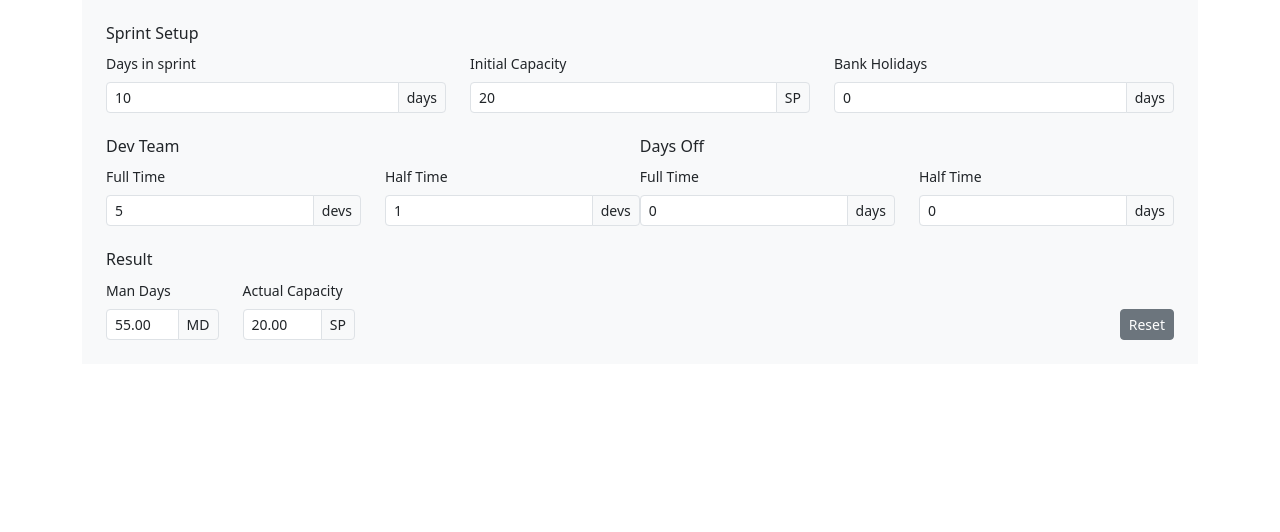
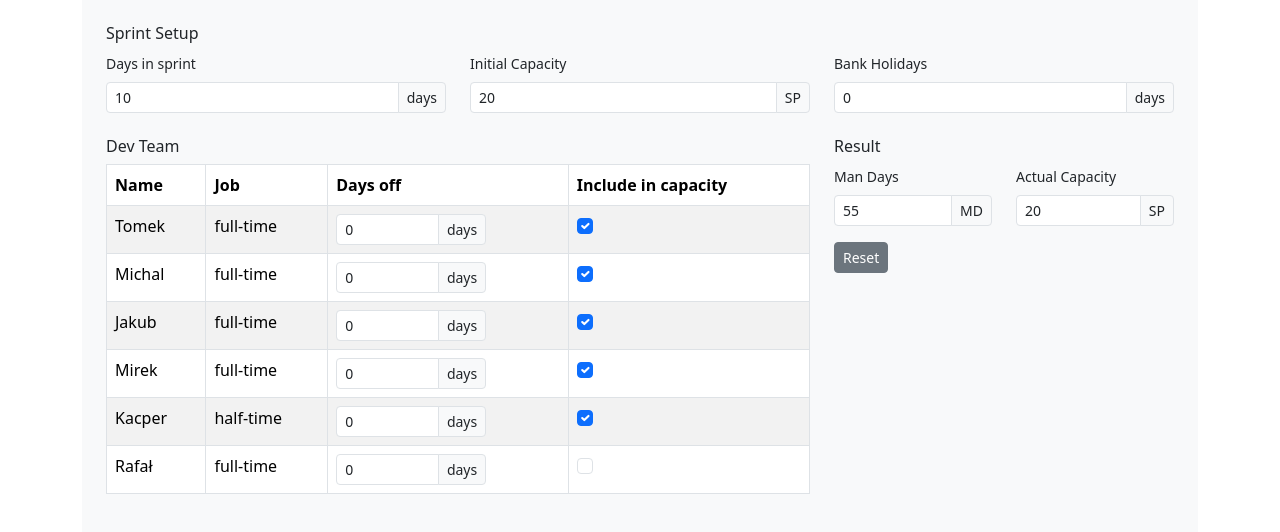
Before and after one commit to patrykovy/scrum-majster, a React (Create React App) app: page / in a window 1280 px wide. Shown: the top 532 px of the page. Built offline with nearby package versions, Linux system fonts and the light colour scheme.

Commit message:
Refactor dev team setup, allow to exclude person from capacity

```diff
--- a/src/calculator/Calculator.tsx
+++ b/src/calculator/Calculator.tsx
@@ -3,8 +3,9 @@ import Container from 'react-bootstrap/Container'
 import { useCalculatorStateManager } from './CalculatorState'
 import SprintSetup from './SprintSetup'
 import DevTeamSetup from './DevTeamSetup'
-import DaysOffSetup from './DaysOffSetup'
 import Result from './Result'
+import Col from 'react-bootstrap/Col'
+import Row from 'react-bootstrap/Row'
 
 const Calculator: React.FC = () => {
   const [state, stateManager] = useCalculatorStateManager()
@@ -12,11 +13,14 @@ const Calculator: React.FC = () => {
   return (
     <Container className="d-flex flex-column bg-light p-4 row-gap-4">
       <SprintSetup state={state} stateManager={stateManager} />
-      <div className="d-flex justify-content-between">
-        <DevTeamSetup state={state} stateManager={stateManager} />
-        <DaysOffSetup state={state} stateManager={stateManager} />
-      </div>
-      <Result state={state} stateManager={stateManager} />
+      <Row>
+        <Col sm={8}>
+          <DevTeamSetup state={state} stateManager={stateManager} />
+        </Col>
+        <Col sm={4}>
+          <Result state={state} stateManager={stateManager} />
+        </Col>
+      </Row>
     </Container>
   )
 }
--- a/src/calculator/CalculatorState.ts
+++ b/src/calculator/CalculatorState.ts
@@ -7,11 +7,24 @@ export type DevTeam = {
   halfTimeDaysOff: number
 }
 
+export enum Job {
+  FULL_TIME = 'full-time',
+  HALF_TIME = 'half-time',
+}
+
+export type Dev = {
+  id: number
+  name: string
+  job: Job
+  daysOff: number
+  capacityIncluded: boolean
+}
+
 export type CalculatorState = {
   sprintDays: number
   initialCapacity: number
   bankHolidays: number
-  devTeam: DevTeam
+  devTeam: Dev[]
 }
 
 export type CalculatorStateManager = {
@@ -25,12 +38,50 @@ const INITIAL_STATE: CalculatorState = {
   sprintDays: 10,
   initialCapacity: 20,
   bankHolidays: 0,
-  devTeam: {
-    fullTimeDevs: 5,
-    fullTimeDaysOff: 0,
-    halfTimeDevs: 1,
-    halfTimeDaysOff: 0,
-  },
+  devTeam: [
+    {
+      id: 1,
+      name: 'Tomek',
+      job: Job.FULL_TIME,
+      daysOff: 0,
+      capacityIncluded: true,
+    },
+    {
+      id: 2,
+      name: 'Michal',
+      job: Job.FULL_TIME,
+      daysOff: 0,
+      capacityIncluded: true,
+    },
+    {
+      id: 3,
+      name: 'Jakub',
+      job: Job.FULL_TIME,
+      daysOff: 0,
+      capacityIncluded: true,
+    },
+    {
+      id: 4,
+      name: 'Mirek',
+      job: Job.FULL_TIME,
+      daysOff: 0,
+      capacityIncluded: true,
+    },
+    {
+      id: 5,
+      name: 'Kacper',
+      job: Job.HALF_TIME,
+      daysOff: 0,
+      capacityIncluded: true,
+    },
+    {
+      id: 6,
+      name: 'Rafał',
+      job: Job.FULL_TIME,
+      daysOff: 0,
+      capacityIncluded: false,
+    },
+  ],
 }
 
 export function useCalculatorStateManager(): [
--- a/src/calculator/DaysOffSetup.tsx
+++ /dev/null
@@ -1,79 +0,0 @@
-import React, { useCallback } from 'react'
-import { CalculatorState, CalculatorStateManager } from './CalculatorState'
-import Row from 'react-bootstrap/Row'
-import Col from 'react-bootstrap/Col'
-import Form from 'react-bootstrap/Form'
-import InputGroup from 'react-bootstrap/InputGroup'
-
-const DaysOffSetup: React.FC<{
-  state: CalculatorState
-  stateManager: CalculatorStateManager
-}> = ({ state, stateManager }) => {
-  const onFullTimeDaysChange = useCallback(
-    ({ target: { value: rawValue } }: React.ChangeEvent<HTMLInputElement>) => {
-      const value = Number(rawValue)
-      stateManager.updateState((prev) => ({
-        ...prev,
-        devTeam: {
-          ...prev.devTeam,
-          fullTimeDaysOff: value,
-        },
-      }))
-    },
-    [stateManager]
-  )
-
-  const onHalfTimeDaysChange = useCallback(
-    ({ target: { value: rawValue } }: React.ChangeEvent<HTMLInputElement>) => {
-      const value = Number(rawValue)
-      stateManager.updateState((prev) => ({
-        ...prev,
-        devTeam: {
-          ...prev.devTeam,
-          halfTimeDaysOff: value,
-        },
-      }))
-    },
-    [stateManager]
-  )
-
-  return (
-    <div>
-      <h6>Days Off</h6>
-      <Row>
-        <Col>
-          <Form.Group>
-            <Form.Label className="small">Full Time</Form.Label>
-            <InputGroup className="input-group-sm">
-              <Form.Control
-                type="number"
-                min={0}
-                aria-describedby="fullTimeDevs"
-                value={state.devTeam.fullTimeDaysOff}
-                onChange={onFullTimeDaysChange}
-              />
-              <InputGroup.Text id="fullTimeDevs">days</InputGroup.Text>
-            </InputGroup>
-          </Form.Group>
-        </Col>
-        <Col>
-          <Form.Group>
-            <Form.Label className="small">Half Time</Form.Label>
-            <InputGroup className="input-group-sm">
-              <Form.Control
-                type="number"
-                min={0}
-                aria-describedby="halfTimeDevs"
-                value={state.devTeam.halfTimeDaysOff}
-                onChange={onHalfTimeDaysChange}
-              />
-              <InputGroup.Text id="halfTimeDevs">days</InputGroup.Text>
-            </InputGroup>
-          </Form.Group>
-        </Col>
-      </Row>
-    </div>
-  )
-}
-
-export default DaysOffSetup
--- a/src/calculator/DevTeamSetup.tsx
+++ b/src/calculator/DevTeamSetup.tsx
@@ -1,78 +1,97 @@
 import React, { useCallback } from 'react'
-import { CalculatorState, CalculatorStateManager } from './CalculatorState'
-import Row from 'react-bootstrap/Row'
-import Col from 'react-bootstrap/Col'
+import { CalculatorState, CalculatorStateManager, Dev } from './CalculatorState'
 import Form from 'react-bootstrap/Form'
 import InputGroup from 'react-bootstrap/InputGroup'
+import Table from 'react-bootstrap/Table'
 
 const DevTeamSetup: React.FC<{
   state: CalculatorState
   stateManager: CalculatorStateManager
 }> = ({ state, stateManager }) => {
-  const onFullTimeDevsChange = useCallback(
+  return (
+    <div>
+      <h6>Dev Team</h6>
+      <Table striped bordered hover>
+        <thead>
+          <tr>
+            <th>Name</th>
+            <th>Job</th>
+            <th>Days off</th>
+            <th>Include in capacity</th>
+          </tr>
+        </thead>
+        <tbody>
+          {state.devTeam
+            .sort((a, b) => a.id - b.id)
+            .map((dev) => (
+              <DevSetup key={dev.id} dev={dev} stateManager={stateManager} />
+            ))}
+        </tbody>
+      </Table>
+    </div>
+  )
+}
+
+const DevSetup: React.FC<{
+  dev: Dev
+  stateManager: CalculatorStateManager
+}> = ({ dev, stateManager }) => {
+  const onDevDaysOffChange = useCallback(
     ({ target: { value: rawValue } }: React.ChangeEvent<HTMLInputElement>) => {
       const value = Number(rawValue)
       stateManager.updateState((prev) => ({
         ...prev,
-        devTeam: {
-          ...prev.devTeam,
-          fullTimeDevs: value,
+        devTeam: [
+          ...prev.devTeam.filter((it) => it.id !== dev.id),
+          {
+            ...dev,
+            daysOff: value < 0 ? 0 : value,
           },
+        ],
       }))
     },
-    [stateManager]
+    [stateManager, dev]
   )
 
-  const onHalfTimeDevsChange = useCallback(
-    ({ target: { value: rawValue } }: React.ChangeEvent<HTMLInputElement>) => {
-      const value = Number(rawValue)
+  const onDevIncludeInCapacityChange = useCallback(
+    ({ target: { checked } }: React.ChangeEvent<HTMLInputElement>) => {
       stateManager.updateState((prev) => ({
         ...prev,
-        devTeam: {
-          ...prev.devTeam,
-          halfTimeDevs: value,
+        devTeam: [
+          ...prev.devTeam.filter((it) => it.id !== dev.id),
+          {
+            ...dev,
+            capacityIncluded: checked,
           },
+        ],
       }))
     },
-    [stateManager]
+    [stateManager, dev]
   )
 
   return (
-    <div>
-      <h6>Dev Team</h6>
-      <Row>
-        <Col>
-          <Form.Group>
-            <Form.Label className="small">Full Time</Form.Label>
-            <InputGroup className="input-group-sm">
+    <tr key={dev.id}>
+      <td>{dev.name}</td>
+      <td>{dev.job}</td>
+      <td>
+        <InputGroup className="input-group-sm" style={{ width: '150px' }}>
           <Form.Control
             type="number"
             min={0}
-                aria-describedby="fullTimeDevs"
-                value={state.devTeam.fullTimeDevs}
-                onChange={onFullTimeDevsChange}
+            value={dev.daysOff}
+            onChange={onDevDaysOffChange}
           />
-              <InputGroup.Text id="fullTimeDevs">devs</InputGroup.Text>
+          <InputGroup.Text>days</InputGroup.Text>
         </InputGroup>
-          </Form.Group>
-        </Col>
-        <Col>
-          <Form.Group>
-            <Form.Label className="small">Half Time</Form.Label>
-            <InputGroup className="input-group-sm">
-              <Form.Control
-                type="number"
-                min={0}
-                aria-describedby="halfTimeDevs"
-                value={state.devTeam.halfTimeDevs}
-                onChange={onHalfTimeDevsChange}
+      </td>
+      <td>
+        <Form.Check
+          type="checkbox"
+          checked={dev.capacityIncluded}
+          onChange={onDevIncludeInCapacityChange}
         />
-              <InputGroup.Text id="halfTimeDevs">devs</InputGroup.Text>
-            </InputGroup>
-          </Form.Group>
-        </Col>
-      </Row>
-    </div>
+      </td>
+    </tr>
   )
 }
 
--- a/src/calculator/Result.tsx
+++ b/src/calculator/Result.tsx
@@ -17,12 +17,12 @@ const Result: React.FC<{
     stateManager.resetDefaults()
   }, [stateManager])
 
-  if (state.devTeam.fullTimeDevs < 1 && state.devTeam.halfTimeDevs < 1)
-    return null
+  if (state.devTeam.length < 1) return null
 
   return (
     <div>
       <h6>Result</h6>
+      <div className="d-flex flex-column gap-3">
         <Row>
           <Col>
             <Row>
@@ -30,7 +30,7 @@ const Result: React.FC<{
                 <Form.Group className="input-group-sm">
                   <Form.Label className="small">Man Days</Form.Label>
                   <InputGroup className="input-group-sm">
-                  <Form.Control readOnly value={manDays.toFixed(2)} />
+                    <Form.Control readOnly value={manDays} />
                     <InputGroup.Text className="small">MD</InputGroup.Text>
                   </InputGroup>
                 </Form.Group>
@@ -39,22 +39,23 @@ const Result: React.FC<{
                 <Form.Group className="input-group-sm">
                   <Form.Label className="small">Actual Capacity</Form.Label>
                   <InputGroup className="input-group-sm">
-                  <Form.Control readOnly value={actualCapacity.toFixed(2)} />
+                    <Form.Control readOnly value={actualCapacity} />
                     <InputGroup.Text className="small">SP</InputGroup.Text>
                   </InputGroup>
                 </Form.Group>
               </Col>
             </Row>
           </Col>
-        <Col></Col>
-        <Col></Col>
-        <Col className="d-flex justify-content-end align-items-end">
+        </Row>
+        <Row>
+          <Col>
             <Button variant="secondary btn-sm" onClick={onReset}>
               Reset
             </Button>
           </Col>
         </Row>
       </div>
+    </div>
   )
 }
 
--- a/src/calculator/calculate.ts
+++ b/src/calculator/calculate.ts
@@ -1,38 +1,82 @@
-import { CalculatorState } from './CalculatorState'
+import { CalculatorState, Job } from './CalculatorState'
 
 export function calculateManDays(calculatorState: CalculatorState): number {
   const { bankHolidays, devTeam, sprintDays } = calculatorState
-  const initialMD =
-    (devTeam.fullTimeDevs + devTeam.halfTimeDevs * 0.5) * sprintDays
+  const fullTime = devTeam
+    .filter(({ job }) => job === Job.FULL_TIME)
+    .reduce(
+      (acc, dev) => ({
+        ...acc,
+        devs: acc.devs + 1,
+        daysOff: acc.daysOff + dev.daysOff,
+      }),
+      { devs: 0, daysOff: 0 }
+    )
 
-  const fullTimeSubtract = devTeam.fullTimeDevs
-    ? devTeam.fullTimeDaysOff + bankHolidays * devTeam.fullTimeDevs
+  const halfTime = devTeam
+    .filter(({ job }) => job === Job.HALF_TIME)
+    .reduce(
+      (acc, dev) => ({
+        ...acc,
+        devs: acc.devs + 0.5,
+        daysOff: acc.daysOff + dev.daysOff * 0.5,
+      }),
+      { devs: 0, daysOff: 0 }
+    )
+
+  const initialMD = (fullTime.devs + halfTime.devs) * sprintDays
+
+  const fullTimeSubtract = fullTime.devs
+    ? fullTime.daysOff + bankHolidays * fullTime.devs
     : 0
 
-  const halfTimeSubtract = devTeam.halfTimeDevs
-    ? devTeam.halfTimeDaysOff * 0.5 + bankHolidays * devTeam.halfTimeDevs * 0.5
+  const halfTimeSubtract = halfTime.devs
+    ? halfTime.daysOff + bankHolidays * halfTime.devs
     : 0
 
-  return initialMD - fullTimeSubtract - halfTimeSubtract
+  return Math.floor(initialMD - fullTimeSubtract - halfTimeSubtract)
 }
 
 export function calculateCapacity(calculatorState: CalculatorState): number {
   const { bankHolidays, devTeam, sprintDays, initialCapacity } = calculatorState
+  const fullTime = devTeam
+    .filter(
+      ({ job, capacityIncluded }) => job === Job.FULL_TIME && capacityIncluded
+    )
+    .reduce(
+      (acc, dev) => ({
+        ...acc,
+        devs: acc.devs + 1,
+        daysOff: acc.daysOff + dev.daysOff,
+      }),
+      { devs: 0, daysOff: 0 }
+    )
+
+  const halfTime = devTeam
+    .filter(
+      ({ job, capacityIncluded }) => job === Job.HALF_TIME && capacityIncluded
+    )
+    .reduce(
+      (acc, dev) => ({
+        ...acc,
+        devs: acc.devs + 0.5,
+        daysOff: acc.daysOff + dev.daysOff * 0.5,
+      }),
+      { devs: 0, daysOff: 0 }
+    )
 
   const capacityPerTeamDay = initialCapacity / sprintDays
-  const capacityPerDevDay =
-    capacityPerTeamDay / (devTeam.fullTimeDevs + devTeam.halfTimeDevs * 0.5)
+  const capacityPerDevDay = capacityPerTeamDay / (fullTime.devs + halfTime.devs)
   const capacityPerHalfTimeDevDay = capacityPerDevDay * 0.5
 
-  const fullTimeSubtract = devTeam.fullTimeDevs
-    ? (devTeam.fullTimeDaysOff + bankHolidays * devTeam.fullTimeDevs) *
-      capacityPerDevDay
+  const fullTimeSubtract = fullTime.devs
+    ? (fullTime.daysOff + bankHolidays * fullTime.devs) * capacityPerDevDay
     : 0
 
-  const halfTimeSubtract = devTeam.halfTimeDevs
-    ? (devTeam.halfTimeDaysOff + bankHolidays * devTeam.halfTimeDevs * 0.5) *
+  const halfTimeSubtract = halfTime.devs
+    ? (halfTime.daysOff + bankHolidays * halfTime.devs) *
       capacityPerHalfTimeDevDay
     : 0
 
-  return initialCapacity - fullTimeSubtract - halfTimeSubtract
+  return Math.floor(initialCapacity - fullTimeSubtract - halfTimeSubtract)
 }
```
Lines whose indentation alone changed are shown as unchanged.
